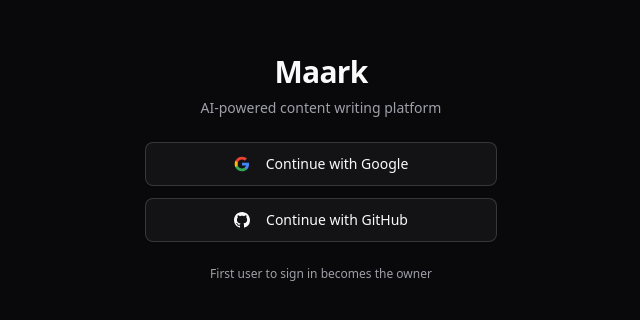
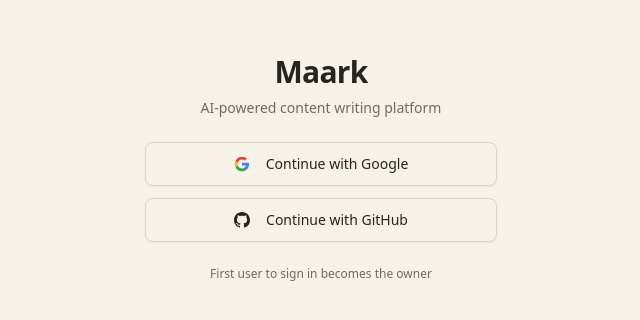
Before and after one commit to nordicaseo/maark, a Next.js app: page /auth/signin in a window 1280 px wide. Shown: the part 232-552 px from the top of the page, without its empty margins (319-959 px from the left). Built offline with nearby package versions, Linux system fonts and the light colour scheme; no server answers.

Commit message:
Refresh Mission Control and editor with bright unified theme

```diff
--- a/src/app/globals.css
+++ b/src/app/globals.css
@@ -49,37 +49,37 @@
 
 :root {
   --radius: 0.625rem;
-  --background: oklch(1 0 0);
-  --foreground: oklch(0.141 0.005 285.823);
-  --card: oklch(1 0 0);
-  --card-foreground: oklch(0.141 0.005 285.823);
-  --popover: oklch(1 0 0);
-  --popover-foreground: oklch(0.141 0.005 285.823);
-  --primary: oklch(0.21 0.006 285.885);
-  --primary-foreground: oklch(0.985 0 0);
-  --secondary: oklch(0.967 0.001 286.375);
-  --secondary-foreground: oklch(0.21 0.006 285.885);
-  --muted: oklch(0.967 0.001 286.375);
-  --muted-foreground: oklch(0.552 0.016 285.938);
-  --accent: oklch(0.967 0.001 286.375);
-  --accent-foreground: oklch(0.21 0.006 285.885);
+  --background: #f6f2ea;
+  --foreground: #27231d;
+  --card: #fcfbf8;
+  --card-foreground: #27231d;
+  --popover: #fffdfa;
+  --popover-foreground: #27231d;
+  --primary: #c67332;
+  --primary-foreground: #fff9f1;
+  --secondary: #efe8dc;
+  --secondary-foreground: #4f4538;
+  --muted: #f3ede2;
+  --muted-foreground: #756a5a;
+  --accent: #f2eadf;
+  --accent-foreground: #3f372d;
   --destructive: oklch(0.577 0.245 27.325);
-  --border: oklch(0.92 0.004 286.32);
-  --input: oklch(0.92 0.004 286.32);
-  --ring: oklch(0.705 0.015 286.067);
+  --border: #ddd3c4;
+  --input: #d8ccbb;
+  --ring: #cf8042;
   --chart-1: oklch(0.646 0.222 41.116);
   --chart-2: oklch(0.6 0.118 184.704);
   --chart-3: oklch(0.398 0.07 227.392);
   --chart-4: oklch(0.828 0.189 84.429);
   --chart-5: oklch(0.769 0.188 70.08);
-  --sidebar: oklch(0.985 0 0);
-  --sidebar-foreground: oklch(0.141 0.005 285.823);
-  --sidebar-primary: oklch(0.21 0.006 285.885);
-  --sidebar-primary-foreground: oklch(0.985 0 0);
-  --sidebar-accent: oklch(0.967 0.001 286.375);
-  --sidebar-accent-foreground: oklch(0.21 0.006 285.885);
-  --sidebar-border: oklch(0.92 0.004 286.32);
-  --sidebar-ring: oklch(0.705 0.015 286.067);
+  --sidebar: #f8f4ec;
+  --sidebar-foreground: #27231d;
+  --sidebar-primary: #c67332;
+  --sidebar-primary-foreground: #fff9f1;
+  --sidebar-accent: #f1e8dc;
+  --sidebar-accent-foreground: #40372d;
+  --sidebar-border: #ddd3c4;
+  --sidebar-ring: #cf8042;
 }
 
 .dark {
@@ -180,16 +180,17 @@
 }
 
 .tiptap blockquote {
-  border-left: 3px solid oklch(0.552 0.016 285.938);
+  border-left: 3px solid #d09a63;
   padding-left: 1rem;
   margin-left: 0;
   margin-bottom: 0.75rem;
-  color: oklch(0.705 0.015 286.067);
+  color: #7f7260;
   font-style: italic;
 }
 
 .tiptap code {
-  background: oklch(0.274 0.006 286.033);
+  background: #f1e7da;
+  color: #5b452d;
   border-radius: 0.25rem;
   padding: 0.15rem 0.4rem;
   font-size: 0.875rem;
@@ -197,7 +198,8 @@
 }
 
 .tiptap pre {
-  background: oklch(0.18 0.005 285.823);
+  background: #fbf4ea;
+  border: 1px solid #e3d3be;
   border-radius: 0.5rem;
   padding: 1rem;
   margin-bottom: 0.75rem;
@@ -210,12 +212,12 @@
 }
 
 .tiptap hr {
-  border-color: oklch(1 0 0 / 10%);
+  border-color: #ddd3c4;
   margin: 1.5rem 0;
 }
 
 .tiptap a {
-  color: oklch(0.488 0.243 264.376);
+  color: #b9692b;
   text-decoration: underline;
   cursor: pointer;
 }
@@ -247,7 +249,7 @@
 
 .tiptap ul[data-type="taskList"] li input[type="checkbox"] {
   margin-top: 0.35rem;
-  accent-color: oklch(0.488 0.243 264.376);
+  accent-color: #b9692b;
 }
 
 /* Tables */
@@ -257,12 +259,12 @@
   margin-bottom: 1rem;
   overflow: hidden;
   border-radius: 0.375rem;
-  border: 1px solid oklch(1 0 0 / 10%);
+  border: 1px solid #ddd3c4;
 }
 
 .tiptap table td,
 .tiptap table th {
-  border: 1px solid oklch(1 0 0 / 10%);
+  border: 1px solid #ddd3c4;
   padding: 0.5rem 0.75rem;
   vertical-align: top;
   position: relative;
@@ -272,7 +274,7 @@
 .tiptap table th {
   font-weight: 600;
   text-align: left;
-  background: oklch(0.274 0.006 286.033);
+  background: #f3ecdf;
 }
 
 .tiptap table td {
@@ -280,11 +282,11 @@
 }
 
 .tiptap table tr:nth-child(even) td {
-  background: oklch(1 0 0 / 2%);
+  background: #faf7f1;
 }
 
 .tiptap table .selectedCell {
-  background: oklch(0.488 0.243 264.376 / 15%);
+  background: rgba(185, 105, 43, 0.15);
 }
 
 .tiptap table .column-resize-handle {
@@ -293,7 +295,7 @@
   top: 0;
   bottom: 0;
   width: 4px;
-  background: oklch(0.488 0.243 264.376);
+  background: #b9692b;
   cursor: col-resize;
   z-index: 10;
 }
--- a/src/app/layout.tsx
+++ b/src/app/layout.tsx
@@ -26,7 +26,7 @@ export default function RootLayout({
   children: React.ReactNode;
 }) {
   return (
-    <html lang="en" className="dark" suppressHydrationWarning>
+    <html lang="en" suppressHydrationWarning>
       <body className={`${geistSans.variable} ${geistMono.variable} antialiased`}>
         <ConvexClientProvider>
           <AuthProvider>
--- a/src/app/mission-control/mission-control-theme.css
+++ b/src/app/mission-control/mission-control-theme.css
@@ -1,49 +1,44 @@
-/* ── Mission Control – Warm Minimalist Theme ── */
+/* Mission Control – Light Operations UI */
 
 :root {
-  /* Background layers */
-  --mc-bg: #F9F9F7;
-  --mc-surface: #FFFFFF;
-  --mc-surface-hover: #F5F5F3;
-  --mc-surface-alt: #F3F3F0;
-  --mc-overlay: rgba(0, 0, 0, 0.04);
+  --mc-bg: #f4f1ec;
+  --mc-surface: #fcfbf8;
+  --mc-surface-hover: #f8f5ef;
+  --mc-surface-alt: #f0ece5;
+  --mc-overlay: rgba(114, 97, 73, 0.08);
 
-  /* Typography */
-  --mc-text-primary: #1A1A1A;
-  --mc-text-secondary: #6B6B6B;
-  --mc-text-tertiary: #9B9B9B;
-  --mc-text-muted: #B8B8B8;
+  --mc-text-primary: #27231d;
+  --mc-text-secondary: #625748;
+  --mc-text-tertiary: #90816f;
+  --mc-text-muted: #b8ac9c;
 
-  /* Borders */
-  --mc-border: #E8E8E5;
-  --mc-border-hover: #D0D0CC;
+  --mc-border: #ddd4c7;
+  --mc-border-hover: #c8bca9;
 
-  /* Status colors */
-  --mc-backlog: #9B9B9B;
-  --mc-pending: #E8A84C;
-  --mc-progress: #4C8FE8;
-  --mc-review: #C47ADB;
-  --mc-complete: #4CAF50;
-  --mc-accepted: #2E9E6E;
-  --mc-urgent: #E85C4C;
+  --mc-backlog: #9e968a;
+  --mc-pending: #c8853f;
+  --mc-progress: #3a9567;
+  --mc-review: #d19745;
+  --mc-complete: #3ea06e;
+  --mc-accepted: #2f8f5d;
+  --mc-urgent: #c55342;
 
-  /* Accents */
-  --mc-accent: #C4704C;
-  --mc-accent-hover: #B35F3D;
-  --mc-accent-soft: rgba(196, 112, 76, 0.08);
+  --mc-accent: #c67332;
+  --mc-accent-hover: #ab6128;
+  --mc-accent-soft: rgba(198, 115, 50, 0.12);
 
-  /* Fonts */
-  --mc-font-sans: var(--font-geist-sans), system-ui, -apple-system, sans-serif;
-  --mc-font-mono: var(--font-geist-mono), 'JetBrains Mono', monospace;
+  --mc-font-sans: var(--font-geist-sans), "Avenir Next", "Segoe UI", sans-serif;
+  --mc-font-mono: var(--font-geist-mono), "IBM Plex Mono", monospace;
 
-  /* Spacing & shape */
-  --mc-radius: 8px;
-  --mc-radius-sm: 5px;
+  --mc-radius: 12px;
+  --mc-radius-sm: 8px;
 }
 
-/* ── Global mc wrapper ── */
 .mc-wrapper {
-  background: var(--mc-bg);
+  background:
+    radial-gradient(circle at 10% -5%, rgba(198, 115, 50, 0.09), transparent 32%),
+    radial-gradient(circle at 90% 0%, rgba(56, 149, 103, 0.08), transparent 28%),
+    var(--mc-bg);
   color: var(--mc-text-primary);
   font-family: var(--mc-font-sans);
   min-height: 100vh;
@@ -53,165 +48,197 @@
   font-family: var(--mc-font-mono);
   font-size: 0.65rem;
   text-transform: uppercase;
-  letter-spacing: 0.08em;
+  letter-spacing: 0.11em;
   color: var(--mc-text-tertiary);
 }
 
-/* ── Badges ── */
 .mc-badge {
   display: inline-flex;
   align-items: center;
   gap: 4px;
-  padding: 2px 8px;
-  border-radius: 4px;
-  font-size: 0.65rem;
-  font-weight: 500;
+  padding: 3px 8px;
+  border-radius: 999px;
+  font-size: 0.62rem;
+  font-weight: 600;
   font-family: var(--mc-font-mono);
-  letter-spacing: 0.03em;
+  letter-spacing: 0.05em;
   text-transform: uppercase;
+  border: 1px solid transparent;
 }
 
-.mc-badge-writer { background: rgba(76, 143, 232, 0.1); color: #4C8FE8; }
-.mc-badge-editor { background: rgba(196, 122, 219, 0.1); color: #C47ADB; }
-.mc-badge-researcher { background: rgba(232, 168, 76, 0.1); color: #E8A84C; }
+.mc-badge-writer {
+  background: rgba(58, 149, 103, 0.11);
+  color: #266847;
+  border-color: rgba(58, 149, 103, 0.2);
+}
+.mc-badge-editor {
+  background: rgba(198, 115, 50, 0.12);
+  color: #8a4b1f;
+  border-color: rgba(198, 115, 50, 0.25);
+}
+.mc-badge-researcher {
+  background: rgba(209, 151, 69, 0.12);
+  color: #895e23;
+  border-color: rgba(209, 151, 69, 0.25);
+}
 
-/* ── Status dots ── */
 .mc-status-dot {
   width: 8px;
   height: 8px;
   border-radius: 50%;
   display: inline-block;
 }
-.mc-status-dot.online { background: var(--mc-complete); box-shadow: 0 0 6px rgba(76, 175, 80, 0.4); }
-.mc-status-dot.working { background: var(--mc-progress); box-shadow: 0 0 6px rgba(76, 143, 232, 0.4); }
-.mc-status-dot.idle { background: var(--mc-pending); }
-.mc-status-dot.offline { background: var(--mc-text-muted); }
+.mc-status-dot.online {
+  background: var(--mc-complete);
+  box-shadow: 0 0 0 3px rgba(62, 160, 110, 0.2);
+}
+.mc-status-dot.working {
+  background: var(--mc-progress);
+  box-shadow: 0 0 0 3px rgba(58, 149, 103, 0.2);
+}
+.mc-status-dot.idle {
+  background: var(--mc-pending);
+}
+.mc-status-dot.offline {
+  background: var(--mc-text-muted);
+}
 
-/* ── Cards ── */
 .mc-card {
-  background: var(--mc-surface);
+  background: color-mix(in srgb, var(--mc-surface) 88%, #ffffff 12%);
   border: 1px solid var(--mc-border);
   border-radius: var(--mc-radius);
   padding: 12px;
-  transition: border-color 0.15s, box-shadow 0.15s;
+  box-shadow: 0 1px 0 rgba(53, 45, 34, 0.03);
+  transition: border-color 0.16s, box-shadow 0.16s, transform 0.16s;
 }
 .mc-card:hover {
-  border-color: var(--mc-border-hover);
-  box-shadow: 0 2px 8px rgba(0, 0, 0, 0.04);
+  border-color: color-mix(in srgb, var(--mc-accent) 40%, var(--mc-border));
+  box-shadow: 0 6px 18px rgba(53, 45, 34, 0.08);
+  transform: translateY(-1px);
 }
 .mc-card.dragging {
-  box-shadow: 0 8px 24px rgba(0, 0, 0, 0.1);
-  opacity: 0.9;
+  box-shadow: 0 12px 30px rgba(45, 36, 25, 0.18);
+  opacity: 0.95;
 }
 
-/* ── Priority dots ── */
 .mc-priority-dot {
-  width: 6px;
-  height: 6px;
+  width: 7px;
+  height: 7px;
   border-radius: 50%;
   flex-shrink: 0;
 }
 .mc-priority-dot.low { background: var(--mc-complete); }
 .mc-priority-dot.medium { background: var(--mc-pending); }
 .mc-priority-dot.high { background: var(--mc-accent); }
-.mc-priority-dot.urgent { background: var(--mc-urgent); animation: pulse-urgent 1.5s infinite; }
+.mc-priority-dot.urgent {
+  background: var(--mc-urgent);
+  animation: pulse-urgent 1.5s infinite;
+}
 
 @keyframes pulse-urgent {
   0%, 100% { opacity: 1; }
-  50% { opacity: 0.5; }
+  50% { opacity: 0.45; }
 }
 
-/* ── Column ── */
 .mc-column {
-  background: var(--mc-surface-alt);
+  background: color-mix(in srgb, var(--mc-surface-alt) 90%, white 10%);
+  border: 1px solid var(--mc-border);
   border-radius: var(--mc-radius);
   min-height: 200px;
   display: flex;
   flex-direction: column;
 }
 .mc-column-header {
-  padding: 12px 14px;
+  padding: 11px 14px;
   display: flex;
   align-items: center;
   justify-content: space-between;
   border-bottom: 1px solid var(--mc-border);
+  background: color-mix(in srgb, var(--mc-surface) 85%, transparent 15%);
 }
 .mc-column-body {
   flex: 1;
   padding: 8px;
   display: flex;
   flex-direction: column;
-  gap: 6px;
+  gap: 8px;
   overflow-y: auto;
   max-height: calc(100vh - 260px);
 }
 
-/* ── Tags ── */
 .mc-tag {
   display: inline-flex;
   align-items: center;
-  padding: 1px 6px;
-  border-radius: 3px;
+  padding: 2px 7px;
+  border-radius: 999px;
   font-size: 0.6rem;
   font-weight: 500;
   background: var(--mc-overlay);
   color: var(--mc-text-secondary);
+  border: 1px solid rgba(114, 97, 73, 0.12);
 }
 
-/* ── Buttons ── */
 .mc-btn-primary {
   background: var(--mc-accent);
-  color: white;
-  border: none;
+  color: #fff;
+  border: 1px solid color-mix(in srgb, var(--mc-accent) 82%, #844516);
   border-radius: var(--mc-radius-sm);
-  padding: 6px 14px;
+  padding: 7px 14px;
+  font-size: 0.75rem;
+  font-weight: 600;
+  cursor: pointer;
+  transition: background 0.14s, transform 0.14s;
+}
+.mc-btn-primary:hover {
+  background: var(--mc-accent-hover);
+  transform: translateY(-1px);
+}
+
+.mc-btn-secondary {
+  background: color-mix(in srgb, var(--mc-surface) 90%, white 10%);
+  color: var(--mc-text-secondary);
+  border: 1px solid var(--mc-border);
+  border-radius: var(--mc-radius-sm);
+  padding: 7px 14px;
   font-size: 0.75rem;
   font-weight: 500;
   cursor: pointer;
-  transition: background 0.15s;
-}
-.mc-btn-primary:hover { background: var(--mc-accent-hover); }
-
-.mc-btn-secondary {
-  background: transparent;
-  color: var(--mc-text-secondary);
-  border: 1px solid var(--mc-border);
-  border-radius: var(--mc-radius-sm);
-  padding: 6px 14px;
-  font-size: 0.75rem;
-  font-weight: 500;
-  cursor: pointer;
-  transition: all 0.15s;
+  transition: all 0.14s;
 }
 .mc-btn-secondary:hover {
   border-color: var(--mc-border-hover);
   color: var(--mc-text-primary);
+  background: var(--mc-surface-hover);
 }
 
-/* ── Scrollbar ── */
-.mc-column-body::-webkit-scrollbar { width: 4px; }
-.mc-column-body::-webkit-scrollbar-track { background: transparent; }
+.mc-column-body::-webkit-scrollbar {
+  width: 5px;
+}
+.mc-column-body::-webkit-scrollbar-track {
+  background: transparent;
+}
 .mc-column-body::-webkit-scrollbar-thumb {
   background: var(--mc-border);
-  border-radius: 2px;
+  border-radius: 99px;
 }
-.mc-column-body::-webkit-scrollbar-thumb:hover { background: var(--mc-border-hover); }
+.mc-column-body::-webkit-scrollbar-thumb:hover {
+  background: var(--mc-border-hover);
+}
 
-/* ── Content Preview (rendered TipTap HTML) ── */
 .mc-content-preview {
   font-size: 0.8rem;
-  line-height: 1.6;
+  line-height: 1.62;
   color: var(--mc-text-secondary);
 }
 .mc-content-preview h1 {
-  font-size: 1.25rem;
+  font-size: 1.22rem;
   font-weight: 700;
   color: var(--mc-text-primary);
   margin: 0.75rem 0 0.5rem;
   line-height: 1.3;
 }
 .mc-content-preview h2 {
-  font-size: 1.05rem;
+  font-size: 1.03rem;
   font-weight: 600;
   color: var(--mc-text-primary);
   margin: 0.65rem 0 0.35rem;
@@ -242,7 +269,10 @@
 }
 .mc-content-preview ul { list-style-type: disc; }
 .mc-content-preview ol { list-style-type: decimal; }
-.mc-content-preview strong { font-weight: 600; color: var(--mc-text-primary); }
+.mc-content-preview strong {
+  font-weight: 600;
+  color: var(--mc-text-primary);
+}
 .mc-content-preview em { font-style: italic; }
 .mc-content-preview u { text-decoration: underline; }
 .mc-content-preview a {
@@ -250,7 +280,7 @@
   text-decoration: underline;
 }
 .mc-content-preview blockquote {
-  border-left: 3px solid var(--mc-border);
+  border-left: 3px solid var(--mc-border-hover);
   padding-left: 0.75rem;
   margin: 0.5rem 0;
   color: var(--mc-text-tertiary);
@@ -267,7 +297,7 @@
   font-size: 0.75rem;
   background: var(--mc-overlay);
   padding: 0.1rem 0.3rem;
-  border-radius: 3px;
+  border-radius: 4px;
 }
 .mc-content-preview pre {
   background: var(--mc-surface-alt);
--- a/src/components/layout/app-shell.tsx
+++ b/src/components/layout/app-shell.tsx
@@ -443,10 +443,10 @@ ${editorHtml}
   );
 
   return (
-    <div className="flex h-screen bg-background overflow-hidden">
+    <div className="flex h-screen overflow-hidden bg-[linear-gradient(180deg,#f7f4ee_0%,#f2ece2_100%)]">
       {/* Left Sidebar */}
       <div
-        className={`border-r border-border bg-card transition-all duration-200 flex flex-col shrink-0 ${
+        className={`border-r border-border bg-card/95 backdrop-blur-sm transition-all duration-200 flex flex-col shrink-0 ${
           leftOpen ? 'w-[22rem] lg:w-[24rem] 2xl:w-[26rem]' : 'w-0'
         } overflow-hidden`}
       >
@@ -519,7 +519,7 @@ ${editorHtml}
 
       {/* Right Sidebar */}
       <div
-        className={`border-l border-border bg-card transition-all duration-200 shrink-0 ${
+        className={`border-l border-border bg-card/95 backdrop-blur-sm transition-all duration-200 shrink-0 ${
           rightOpen ? 'w-[360px]' : 'w-0'
         } overflow-hidden`}
       >
--- a/src/components/layout/theme-provider.tsx
+++ b/src/components/layout/theme-provider.tsx
@@ -4,7 +4,7 @@ import { ThemeProvider as NextThemesProvider } from 'next-themes';
 
 export function ThemeProvider({ children }: { children: React.ReactNode }) {
   return (
-    <NextThemesProvider attribute="class" defaultTheme="dark" enableSystem={false}>
+    <NextThemesProvider attribute="class" defaultTheme="light" enableSystem={false}>
       {children}
     </NextThemesProvider>
   );
--- a/src/components/layout/top-bar.tsx
+++ b/src/components/layout/top-bar.tsx
@@ -93,7 +93,7 @@ export function TopBar({
   };
 
   return (
-    <div className="h-14 border-b border-border flex items-center gap-3 px-4 shrink-0">
+    <div className="h-14 border-b border-border bg-card/90 backdrop-blur-sm flex items-center gap-3 px-4 shrink-0">
       <Button
         variant="ghost"
         size="icon"
--- a/src/components/mission-control/activity-sidebar.tsx
+++ b/src/components/mission-control/activity-sidebar.tsx
@@ -59,7 +59,7 @@ function activityColor(type: string): string {
     case 'status_changed':
       return 'var(--mc-review, #e6a756)';
     case 'agent_executed':
-      return 'var(--mc-working, #7c6fe0)';
+      return 'var(--mc-progress)';
     case 'task_assigned':
       return 'var(--mc-pending, #4a9eda)';
     case 'message':
```
Also changed, not shown: src/app/mission-control/page.tsx (+57 -1 lines), src/components/documents/document-list.tsx (+6 -6 lines).
